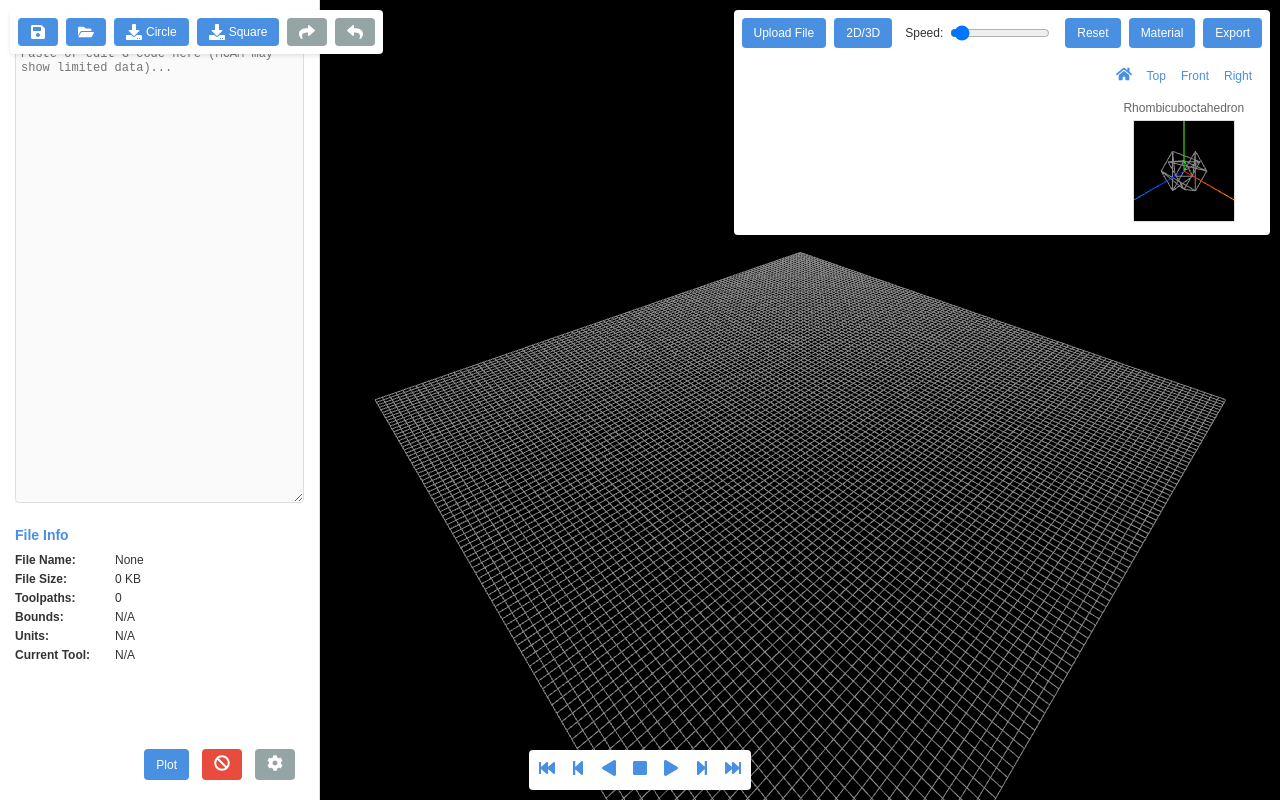
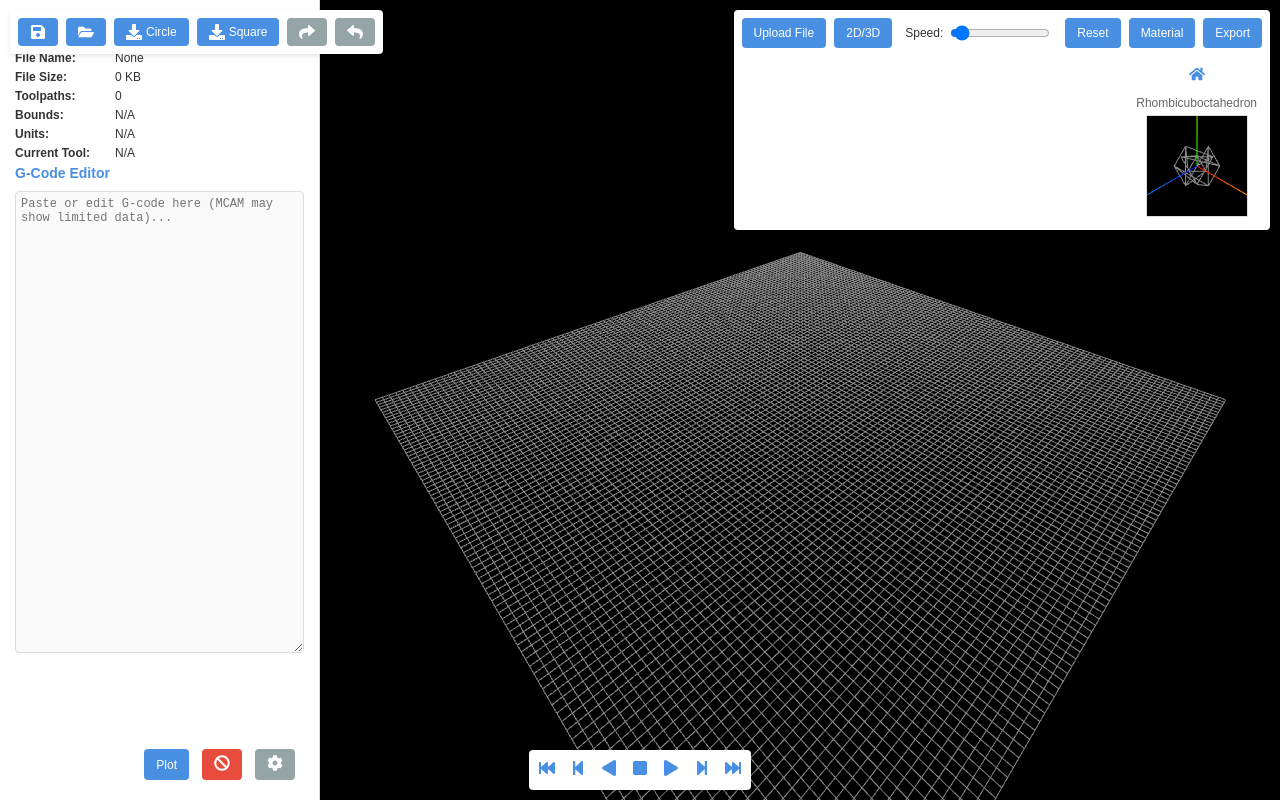
Before and after one commit to DanielGaudreault/web-cnc-simulator, a plain HTML site: page index.html in a window 1280 px wide. Drawn offline with nearby package versions, Linux system fonts and the light colour scheme; animation ran at ten frames a second.

Commit message:
Update index.html

```diff
--- a/index.html
+++ b/index.html
@@ -46,10 +46,8 @@
         </div>
 
         <div id="sidebar">
-            <h3>G-Code Editor</h3>
-            <textarea id="gcode-input" placeholder="Paste or edit G-code here (MCAM may show limited data)..."></textarea>
+            <h3>File Info</h3>
             <div id="info-panel">
-                <h3>File Info</h3>
                 <div class="info-item"><span class="info-label">File Name:</span><span id="file-name">None</span></div>
                 <div class="info-item"><span class="info-label">File Size:</span><span id="file-size">0 KB</span></div>
                 <div class="info-item"><span class="info-label">Toolpaths:</span><span id="toolpath-count">0</span></div>
@@ -57,6 +55,8 @@
                 <div class="info-item"><span class="info-label">Units:</span><span id="units">N/A</span></div>
                 <div class="info-item"><span class="info-label">Current Tool:</span><span id="current-tool">N/A</span></div>
             </div>
+            <h3>G-Code Editor</h3>
+            <textarea id="gcode-input" placeholder="Paste or edit G-code here (MCAM may show limited data)..."></textarea>
             <div id="plot-buttons" class="dropdown-buttons">
                 <button id="plot-file-btn" class="nc-btn mx-1">Plot</button>
                 <button id="clear-plot" class="nc-btn alt mx-1">
@@ -90,12 +90,11 @@
                 <button class="tool-button" id="export-btn" data-tooltip="Export as STL">Export</button>
             </div>
             <div id="viewcube">
-                <div class="viewcube-controls">
-                    <a id="vc-home"><svg aria-hidden="true" focusable="false" data-prefix="fas" data-icon="home" role="img" xmlns="http://www.w3.org/2000/svg" viewBox="0 0 576 512" class="svg-inline--fa fa-home fa-w-18 fa-fw"><path fill="currentColor" d="M280.37 148.26L96 300.11V464a16 16 0 0 0 16 16l112.06-.29a16 16 0 0 0 15.92-16V368a16 16 0 0 1 16-16h64a16 16 0 0 1 16 16v95.64a16 16 0 0 0 16 16.05L464 480a16 16 0 0 0 16-16V300L295.67 148.26a12.19 12.19 0 0 0-15.3 0zM571.6 251.47L488 182.56V44.05a12 12 0 0 0-12-12h-56a12 12 0 0 0-12 12v72.61L318.47 43a48 48 0 0 0-61 0L4.34 251.47a12 12 0 0 0-1.6 16.9l25.5 31A12 12 0 0 0 45.15 301l235.22-193.74a12.19 12.19 0 0 1 15.3 0L530.9 301a12 12 0 0 0 16.9-1.6l25.5-31a12 12 0 0 0-1.7-16.93z"></path></svg></a>
-                    <button class="viewcube-btn" id="vc-top">Top</button>
-                    <button class="viewcube-btn" id="vc-front">Front</button>
-                    <button class="viewcube-btn" id="vc-right">Right</button>
-                </div>
+                <a id="vc-home">
+                    <svg aria-hidden="true" focusable="false" data-prefix="fas" data-icon="home" role="img" xmlns="http://www.w3.org/2000/svg" viewBox="0 0 576 512" class="svg-inline--fa fa-home fa-w-18 fa-fw">
+                        <path fill="currentColor" d="M280.37 148.26L96 300.11V464a16 16 0 0 0 16 16l112.06-.29a16 16 0 0 0 15.92-16V368a16 16 0 0 1 16-16h64a16 16 0       0 1 16 16v95.64a16 16 0 0 0 16 16.05L464 480a16 16 0 0 0 16-16V300L295.67 148.26a12.19 12.19 0 0 0-15.3 0zM571.6 251.47L488 182.56V44.05a12 12 0 0 0-12-12h-56a12 12 0 0 0-12 12v72.61L318.47 43a48 48 0 0 0-61 0L4.34 251.47a12 12 0 0 0-1.6 16.9l25.5 31A12 12 0 0 0 45.15 301l235.22-193.74a12.19 12.19 0 0 1 15.3 0L530.9 301a12 12 0 0 0 16.9-1.6l25.5-31a12 12 0 0 0-1.7-16.93z"></path>
+                    </svg>
+                </a>
                 <span>Rhombicuboctahedron</span>
                 <canvas id="viewcube-canvas" width="100" height="100" style="width: 100px; height: 100px;"></canvas>
             </div>
```
